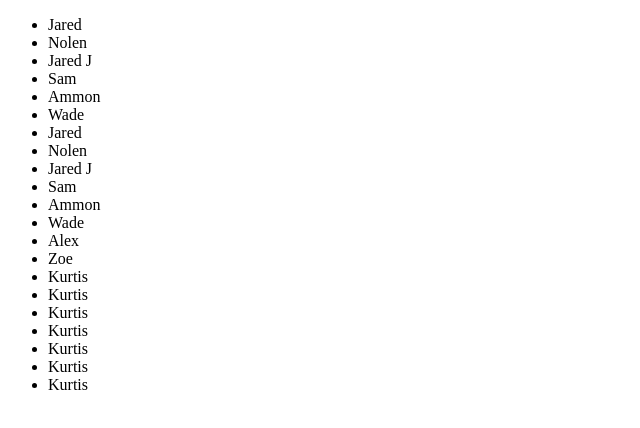
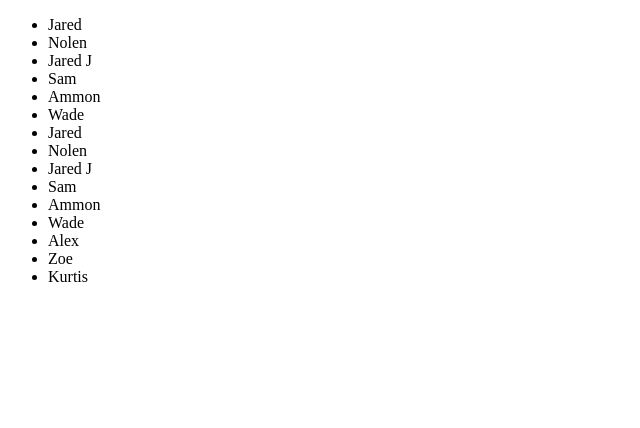
Before and after one commit to C1Thomas/test, a plain HTML site: page students.html in a window 1280 px wide. Shown: the whole page, without its empty margins (0-640 px from the left). Drawn offline with Linux system fonts and the light colour scheme.

Commit message:
remove other Kurtis

```diff
--- a/students.html
+++ b/students.html
@@ -22,12 +22,6 @@
 <li>Alex</li>
 <li>Zoe</li>
 <li>Kurtis</li>
-<li>Kurtis</li>
-<li>Kurtis</li>
-<li>Kurtis</li>
-<li>Kurtis</li>
-<li>Kurtis</li>
-<li>Kurtis</li>
 </ul>
 </body>
 </html>
```
